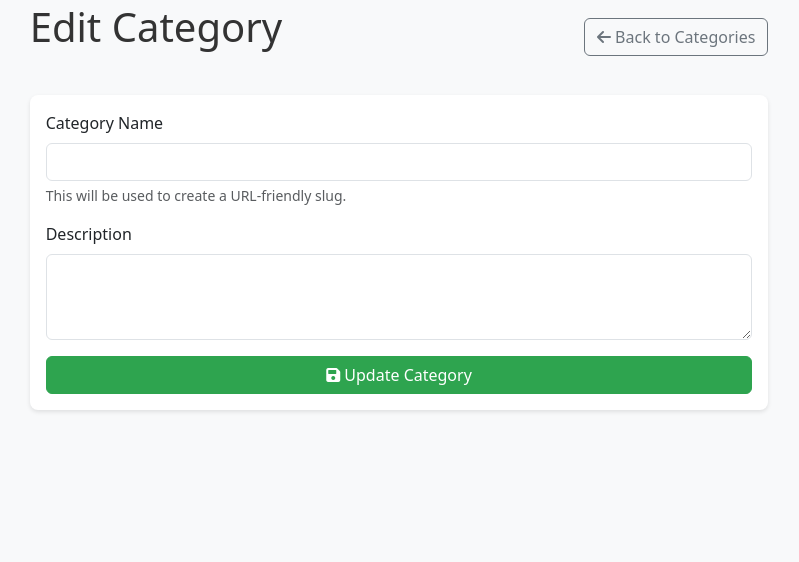
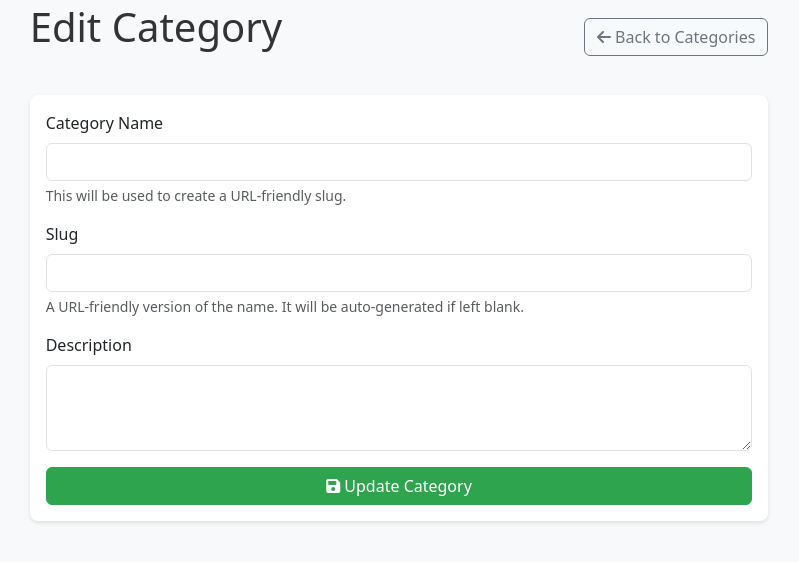
Before and after one commit to valyo/sh_webshop, a Flask app: template sh_webshop/templates/admin/categories/edit.html in a window 1280 px wide. Shown: the part 201-763 px from the top of the page, without its empty margins (241-1040 px from the left). Run offline with Flask 3, Linux system fonts and the light colour scheme; the template is opened without the code that fills it, so the values that code supplies are empty.

Commit message:
make slug definable and editable

```diff
--- a/sh_webshop/templates/admin/categories/_form.html
+++ b/sh_webshop/templates/admin/categories/_form.html
@@ -44,6 +44,16 @@
                         </div>
 
                         <div class="mb-3">
+                            <label for="slug" class="form-label">Slug</label>
+                            <input type="text"
+                                   class="form-control"
+                                   id="slug"
+                                   name="slug"
+                                   value="{{ request.form.slug or category.slug if category else '' }}">
+                            <div class="form-text">A URL-friendly version of the name. It will be auto-generated if left blank.</div>
+                        </div>
+
+                        <div class="mb-3">
                             <label for="description" class="form-label">Description</label>
                             <textarea class="form-control"
                                       id="description"
```
Also changed, not shown: sh_webshop/admin.py (+13 -5 lines).
